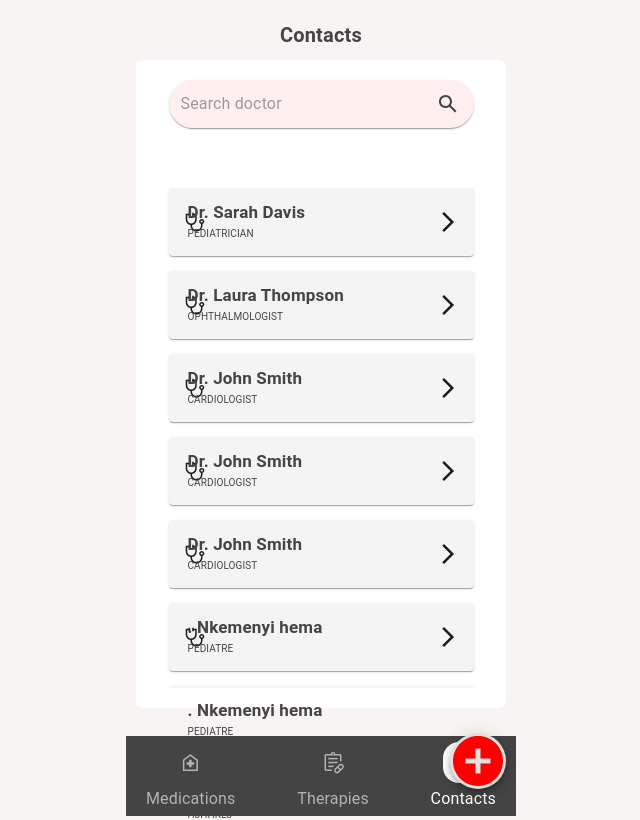
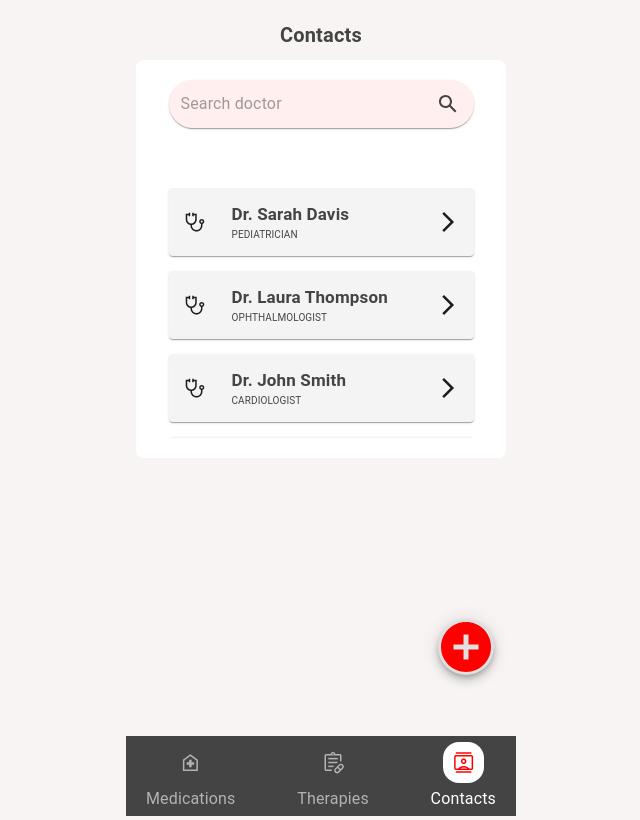
Before and after one commit to serene21/medimemo-uni2grow-2024, a React (Vite) app: page /contacts in a window 1280 px wide. Shown: the top 820 px of the page, without its empty margins (319-959 px from the left). Built offline with nearby package versions, Linux system fonts and the light colour scheme; data requests are answered from the project's data file.

Commit message:
floating add Button component <FabButton />

```diff
--- /dev/null
+++ b/src/components/fabButton/FabButton.css
@@ -0,0 +1,13 @@
+.fab {
+  display: flex;
+  width: 60px;
+  height: 60px;
+  justify-content: center;
+  align-items: center;
+  border-radius: 30px;
+  position: absolute;
+  right: 20px;
+  bottom: 139px;
+
+  cursor: pointer;
+}
--- /dev/null
+++ b/src/components/fabButton/FabButton.tsx
@@ -0,0 +1,30 @@
+import { IFabButton } from "../../models/FabButton";
+import fab from "../../assets/images/add_circle/add_circle.svg";
+import "./FabButton.css";
+
+import { Fab } from "@mui/material";
+import { useNavigate } from "react-router-dom";
+
+export function FabButton({ path }: IFabButton): JSX.Element {
+  const navigate = useNavigate();
+  const handleClick = () => {
+    if (path) {
+      navigate(path);
+    } else {
+      return;
+    }
+  };
+
+  return (
+    <>
+      <div className="fab">
+        <Fab
+          onClick={handleClick}
+
+        >
+          <img src={fab} alt="add Button" />
+        </Fab>
+      </div>
+    </>
+  );
+}
--- a/src/components/layout/Layout.tsx
+++ b/src/components/layout/Layout.tsx
@@ -1,4 +1,5 @@
 import React from "react";
+// import { FabButton } from "../fabButton/FabButton";
 import "./Layout.css";
 import { Outlet } from "react-router-dom";
 import { AppNavigation } from "../appNavigation/AppNavigation";
@@ -12,6 +13,7 @@ export function Layout() {
         </div>
       </div>
       <AppNavigation />
+
     </div>
   );
 }
--- /dev/null
+++ b/src/models/FabButton.ts
@@ -0,0 +1,5 @@
+
+export interface IFabButton {
+
+    path? : string;
+}
--- a/src/pages/contacts/Contacts.css
+++ b/src/pages/contacts/Contacts.css
@@ -30,24 +30,17 @@
   align-items: center;
   gap: 15px;
   align-self: stretch;
-  max-height: 500px;
+  height: 250px;
   overflow-y: auto;
 }
 
-.addContainer {
-  display: flex;
-  margin-top: 25px;
-  justify-content: flex-end;
-  margin-bottom: 15px;
-  flex-shrink: 0;
-}
+
 
 .contactName {
   display: flex;
   flex-direction: column;
   justify-content: center;
-  position: absolute;
-
+  align-items: flex-start;
   flex: 1 0 0;
   margin-left: 15px;
 }
--- a/src/pages/contacts/Contacts.tsx
+++ b/src/pages/contacts/Contacts.tsx
@@ -8,6 +8,7 @@ import arrowBack from "../../assets/images/contact/arrow_forward_ios.svg";
 import stethoscope from "../../assets/images/contact/stethoscope.svg";
 import { IContact } from "../../models/Contact";
 import { useNavigate, useLocation } from "react-router-dom";
+import { FabButton } from "../../components/fabButton/FabButton";
 
 function Contacts() {
   const [contacts, setContacts] = useState<IContact[]>([]);
@@ -144,16 +145,8 @@ function Contacts() {
         </div>
       </div>
 
-      <div
-        className="addContainer"
-        onClick={() => {
-          navigate("/addEditContact");
-        }}
-      >
-        <Fab aria-label="add" >
-          <img src={add} alt="add icon" />
-        </Fab>
-      </div>
+      <FabButton path= "/addEditContact" />
+
     </>
   );
 }
```
Also changed, not shown: src/assets/images/add_circle/add_circle.svg (renamed from src/assets/images/contact/add_circle.svg).
